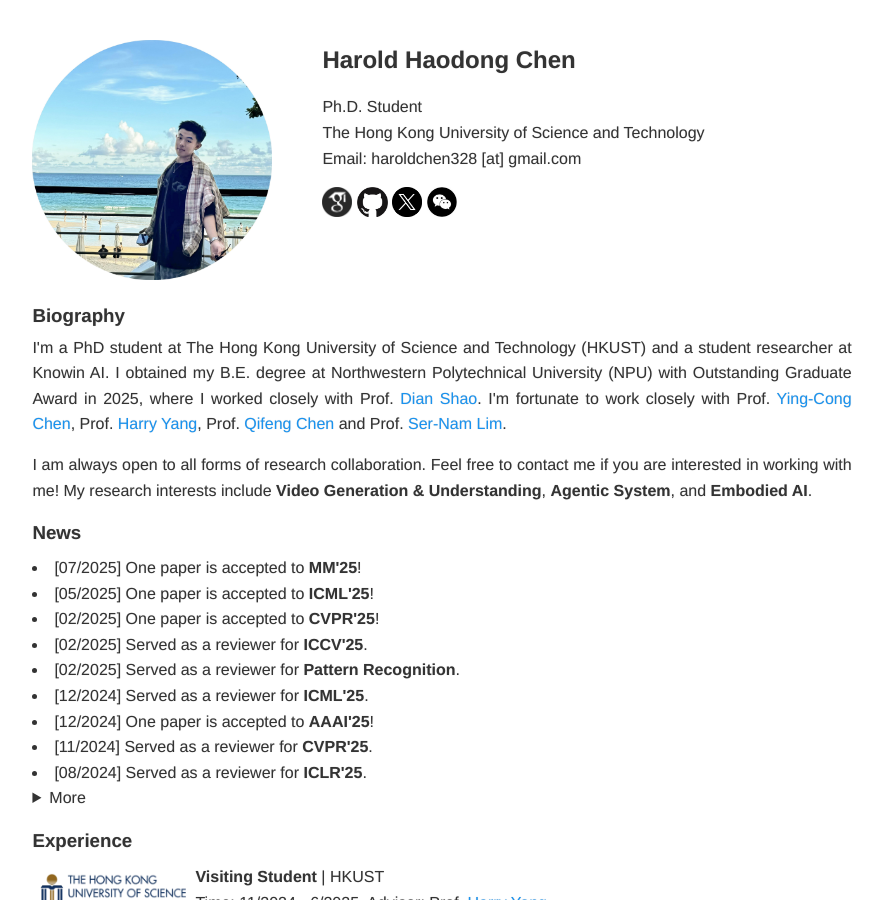
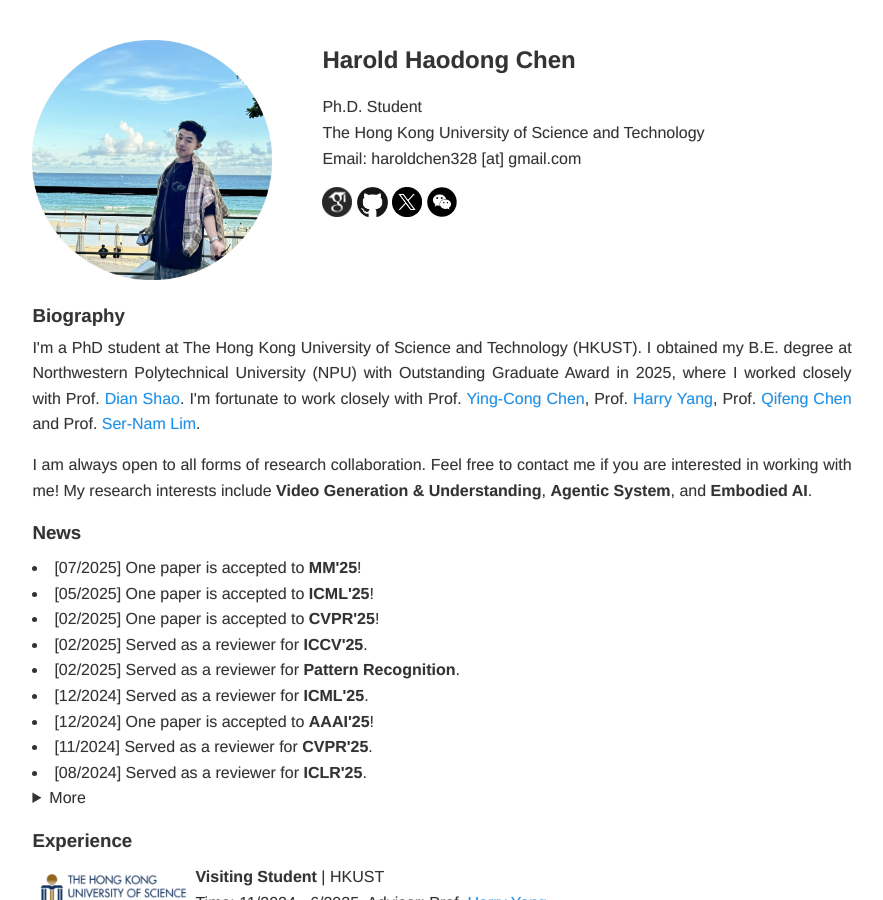
Before and after one commit to HaroldChen19/HaroldChen19.github.io, a Jekyll site: the page built from index.html, in a window 1280 px wide and 900 px high. Shown: the whole window, without its empty margins (198-1081 px from the left). Built offline with Jekyll 4.4.1, drawn with Linux system fonts in a browser that asks for light colours.

Commit message:
Update index.html

```diff
--- a/index.html
+++ b/index.html
@@ -61,7 +61,7 @@
 			<br> -->
 		<!-- <p style="text-align: justify">	I'm a PhD student at The Hong Kong University of Science and Technology (HKUST), supervised by Prof. <a href="https://leehomyc.github.io/" target="_blank">Harry Yang</a> and Prof. <a href="https://cqf.io/" target="_blank">Qifeng Chen</a>. I obtained my B.S. degree at Northwestern Polytechnical University (NPU) in 2025, where I worked closely with Prof. <a href="https://scholar.google.com/citations?user=amxDSLoAAAAJ&hl=en" target="_blank">Dian Shao</a>. I'm also fortunate to work closely with Prof. <a href="https://www.yingcong.me/" target="_blank">Ying-Cong Chen</a> and Prof. <a href="https://sites.google.com/site/sernam" target="_blank">Ser-Nam Lim</a>.
 			<br> -->
-		<p style="text-align: justify">	I'm a PhD student at The Hong Kong University of Science and Technology (HKUST) and a student researcher at Knowin AI. I obtained my B.E. degree at Northwestern Polytechnical University (NPU) with Outstanding Graduate Award in 2025, where I worked closely with Prof. <a href="https://scholar.google.com/citations?user=amxDSLoAAAAJ&hl=en" target="_blank">Dian Shao</a>. I'm fortunate to work closely with Prof. <a href="https://www.yingcong.me/" target="_blank">Ying-Cong Chen</a>, Prof. <a href="https://leehomyc.github.io/" target="_blank">Harry Yang</a>, Prof. <a href="https://cqf.io/" target="_blank">Qifeng Chen</a> and Prof. <a href="https://sites.google.com/site/sernam" target="_blank">Ser-Nam Lim</a>.
+		<p style="text-align: justify">	I'm a PhD student at The Hong Kong University of Science and Technology (HKUST). I obtained my B.E. degree at Northwestern Polytechnical University (NPU) with Outstanding Graduate Award in 2025, where I worked closely with Prof. <a href="https://scholar.google.com/citations?user=amxDSLoAAAAJ&hl=en" target="_blank">Dian Shao</a>. I'm fortunate to work closely with Prof. <a href="https://www.yingcong.me/" target="_blank">Ying-Cong Chen</a>, Prof. <a href="https://leehomyc.github.io/" target="_blank">Harry Yang</a>, Prof. <a href="https://cqf.io/" target="_blank">Qifeng Chen</a> and Prof. <a href="https://sites.google.com/site/sernam" target="_blank">Ser-Nam Lim</a>.
 			<br>
 
 		<!-- <p style="text-align: justify"> Previously, I was advised by Prof. <a href="https://scholar.google.com/citations?user=amxDSLoAAAAJ&hl=en" target="_blank">Dian Shao</a> from both NPU and Shanghai AI Laboratory, which contributed to my development in this field. I also worked with Prof. <a href="https://scholar.google.com/citations?user=8P7q1wQAAAAJ&hl=zh-CN" target="_blank">Mulin Chen</a> and Prof. <a href="https://scholar.google.com/citations?user=ahUibskAAAAJ&hl=zh-CN" target="_blank">Xuelong Li</a> from TeleAI, China Telecom, as well as Prof. <a href="https://scholar.google.com/citations?user=n9cODgcAAAAJ" target="_blank">Yuxuan Liang</a> from HKUST(GZ). -->
```
